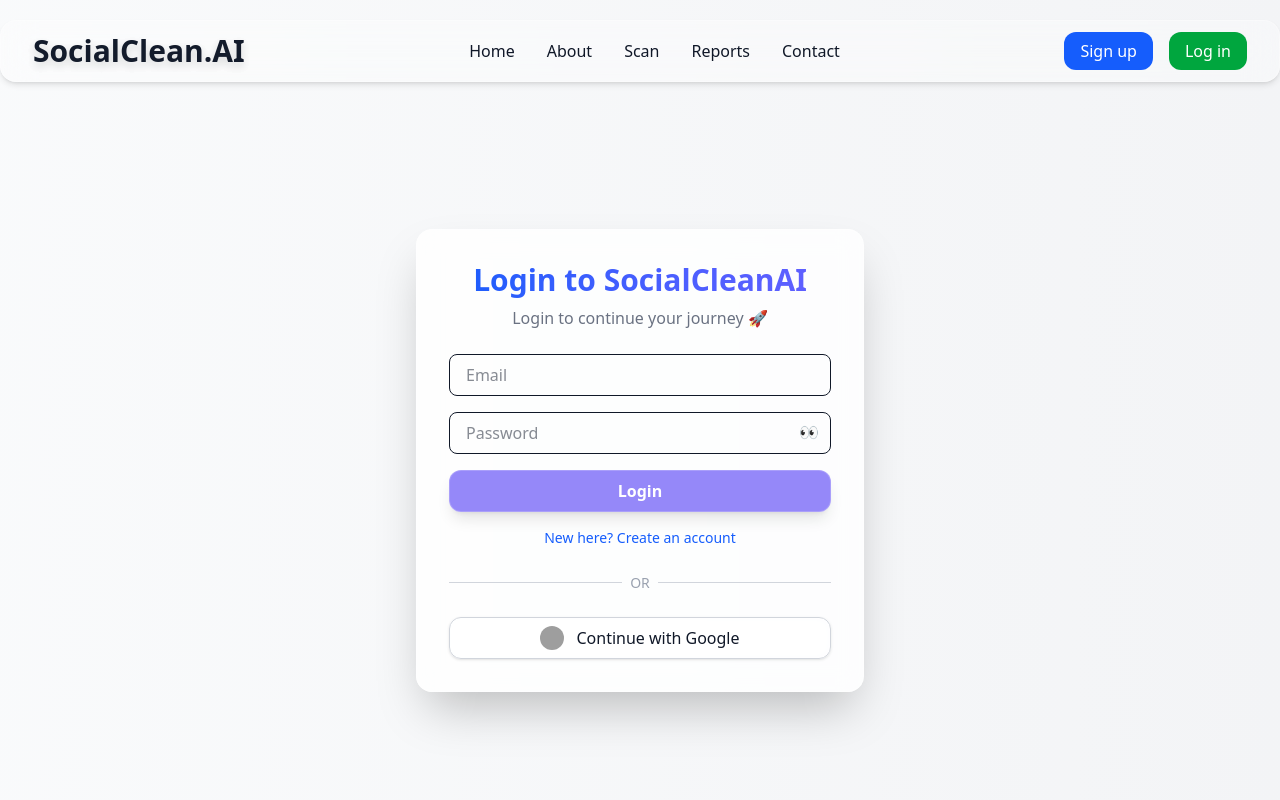
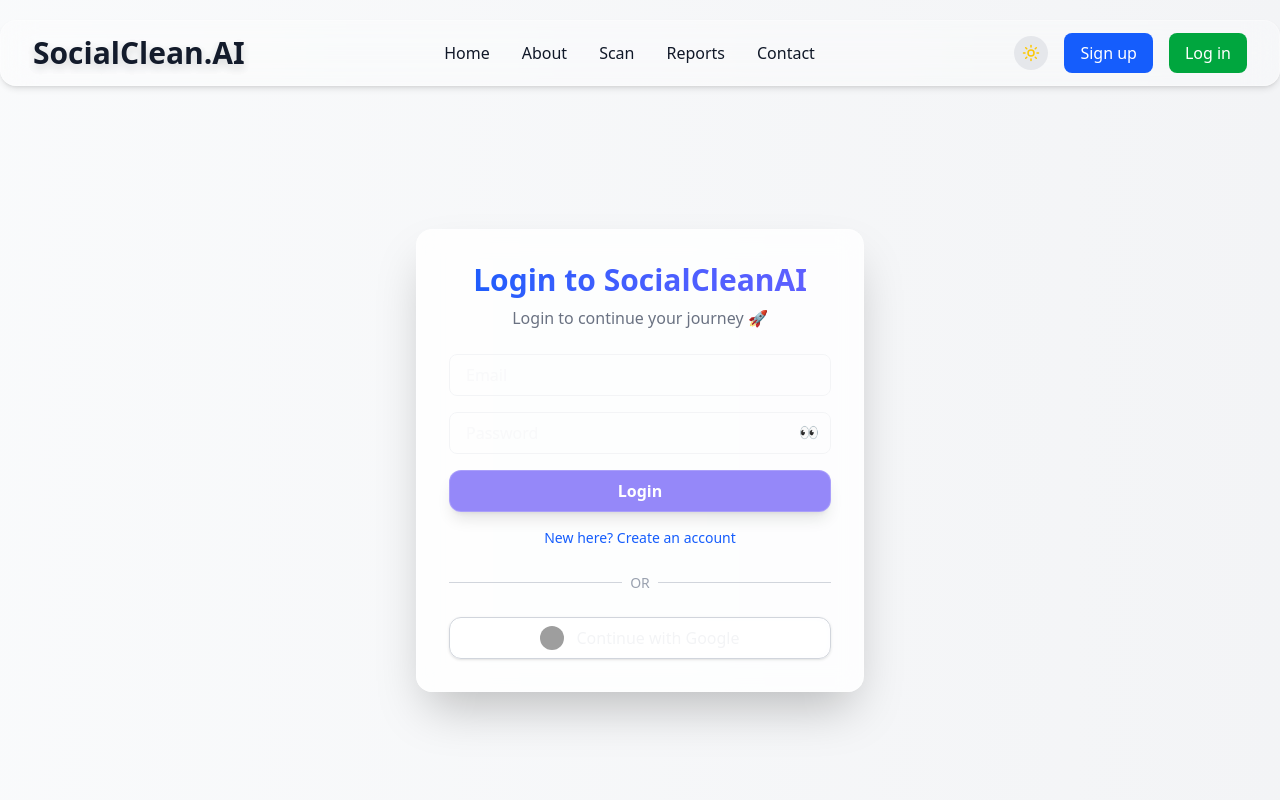
Before and after one commit to arfatkazi/SocialClean.AI, a React (Vite) app in the folder frontend/socialcleanAI/: page /login in a window 1280 px wide. Shown: the top 800 px of the page. Built offline with nearby package versions, Linux system fonts and the light colour scheme; grey boxes are pictures that could not be loaded.

Commit message:
backend scan feature added

```diff
--- a/frontend/socialcleanAI/package.json
+++ b/frontend/socialcleanAI/package.json
@@ -11,7 +11,7 @@
   },
   "dependencies": {
     "@studio-freight/lenis": "^1.0.42",
-    "@tailwindcss/vite": "^4.1.13",
+    "@tailwindcss/vite": "^4.1.16",
     "framer-motion": "^12.23.12",
     "lottie-react": "^2.4.1",
     "lucide-react": "^0.543.0",
@@ -21,7 +21,8 @@
     "react-router-dom": "^7.8.2",
     "react-spinners": "^0.17.0",
     "recharts": "^3.3.0",
-    "swiper": "^12.0.1"
+    "swiper": "^12.0.1",
+    "tailwindcss": "^4.1.16"
   },
   "devDependencies": {
     "@eslint/js": "^9.33.0",
@@ -34,7 +35,6 @@
     "eslint-plugin-react-refresh": "^0.4.20",
     "globals": "^16.3.0",
     "postcss": "^8.5.6",
-    "tailwindcss": "^4.1.13",
     "vite": "^7.1.2"
   }
 }
--- a/frontend/socialcleanAI/src/App.jsx
+++ b/frontend/socialcleanAI/src/App.jsx
@@ -22,7 +22,6 @@
 
 /* ==========================================================
    ✅ SCROLL TO TOP ON ROUTE CHANGE
-   - Automatically scrolls user to top on every route change
 ========================================================== */
 function ScrollToTop() {
   const { pathname } = useLocation();
@@ -34,8 +33,6 @@
 
 /* ==========================================================
    ✅ PROTECTED ROUTE COMPONENT
-   - Restricts access to authenticated users only
-   - Redirects to /login if no valid token found
 ========================================================== */
 function ProtectedRoute({ children }) {
   const token = localStorage.getItem("token");
@@ -55,11 +52,9 @@
 
   /* ==========================================================
      🌀 Initialize Smooth Scroll using Lenis
-     - Applies smooth scroll only inside the main container
   =========================================================== */
   useEffect(() => {
     if (!mainRef.current) return;
-
     const lenis = new Lenis({
       duration: 1.2,
       smooth: true,
@@ -75,13 +70,11 @@
       requestAnimationFrame(raf);
     }
     requestAnimationFrame(raf);
-
     return () => lenis.destroy();
   }, []);
 
   /* ==========================================================
-     ⏳ Loading Screen Fade-out Effect
-     - Displays the loading animation for 2 seconds
+     ⏳ Loading Screen Fade-out
   =========================================================== */
   useEffect(() => {
     const timer = setTimeout(() => {
@@ -91,19 +84,34 @@
     return () => clearTimeout(timer);
   }, []);
 
+  /* ==========================================================
+     🌗 Theme: Sync Global Tailwind Dark/Light Mode
+     - Default = dark
+     - Restores from localStorage
+     - Works globally for all pages
+  =========================================================== */
+  useEffect(() => {
+    const savedTheme = localStorage.getItem("theme") || "dark";
+    if (savedTheme === "light") {
+      document.documentElement.classList.remove("dark");
+    } else {
+      document.documentElement.classList.add("dark");
+    }
+  }, []);
+
   if (loading) return <Loading fadeOut={fadeOut} />;
 
   /* ==========================================================
      🧭 APP STRUCTURE
-     - Navbar + Main Content + Footer
-     - Routes are inside <main> container
   =========================================================== */
+
+  // bg-gray-50 dark:bg-gray-950 text-gray-900 dark:text-white
   return (
-    <div className="flex flex-col min-h-screen bg-gray-50 dark:bg-gray-950 text-gray-900 dark:text-white transition-colors duration-300">
+    <div className="flex flex-col min-h-screen  transition-colors duration-300">
       <ScrollToTop />
       <Navbar />
 
-      {/* Scrollable main content */}
+      {/* Main Scrollable Content */}
       <main ref={mainRef} className="flex-grow overflow-y-auto relative">
         <div className="min-h-screen">
           <Routes>
@@ -137,7 +145,7 @@
             <Route path="/forgot-password" element={<ForgotPassword />} />
             <Route path="/reset-password/:token" element={<ResetPassword />} />
 
-            {/* 🚧 404 fallback (optional) */}
+            {/* 🚧 404 fallback */}
             <Route path="*" element={<Navigate to="/" replace />} />
           </Routes>
         </div>
--- a/frontend/socialcleanAI/src/components/Navbar.jsx
+++ b/frontend/socialcleanAI/src/components/Navbar.jsx
@@ -1,10 +1,17 @@
-import { useState } from "react";
-import { Link } from "react-router-dom";
+import { useState, useEffect } from "react";
+import { Link, useLocation, useNavigate } from "react-router-dom";
 import { motion } from "framer-motion";
-import MobileMenu from "./MobileMenu"; // import the new component
+import { Sun, Moon, LogOut, User } from "lucide-react";
+import MobileMenu from "./MobileMenu";
 
 export default function Navbar() {
   const [isOpen, setIsOpen] = useState(false);
+  const [isAuthenticated, setIsAuthenticated] = useState(false);
+  const [menuOpen, setMenuOpen] = useState(false);
+  const [darkMode, setDarkMode] = useState(true); // default dark
+
+  const location = useLocation();
+  const navigate = useNavigate();
 
   const navLinks = [
     { to: "/", label: "Home" },
@@ -13,6 +20,43 @@
     { to: "/reports", label: "Reports" },
     { to: "/contact", label: "Contact" },
   ];
+
+  // ✅ Auth state
+  useEffect(() => {
+    const token = localStorage.getItem("token");
+    setIsAuthenticated(!!token);
+  }, [location.pathname]);
+
+  // ✅ Dark mode setup
+  useEffect(() => {
+    const savedTheme = localStorage.getItem("theme");
+    if (savedTheme === "light") {
+      setDarkMode(false);
+      document.documentElement.classList.remove("dark");
+    } else {
+      setDarkMode(true);
+      document.documentElement.classList.add("dark");
+    }
+  }, []);
+
+  const toggleDarkMode = () => {
+    const newMode = !darkMode;
+    setDarkMode(newMode);
+    if (newMode) {
+      document.documentElement.classList.add("dark");
+      localStorage.setItem("theme", "dark");
+    } else {
+      document.documentElement.classList.remove("dark");
+      localStorage.setItem("theme", "light");
+    }
+  };
+
+  // ✅ Logout
+  const handleLogout = () => {
+    localStorage.removeItem("token");
+    setIsAuthenticated(false);
+    navigate("/login");
+  };
 
   const itemVariants = {
     hidden: { opacity: 0, y: -20 },
@@ -38,14 +82,14 @@
           whileHover={{ scale: 1.1, color: "#6366f1" }}
         >
           <Link
+            to="/"
             className="text-2xl sm:text-3xl font-bold text-gray-900 dark:text-white drop-shadow-lg"
-            to="/"
           >
             SocialClean.AI
           </Link>
         </motion.div>
 
-        {/* Desktop Links */}
+        {/* Links */}
         <div className="hidden md:flex flex-1 justify-center space-x-8">
           {navLinks.map((link) => (
             <motion.div
@@ -55,8 +99,12 @@
               animate="show"
             >
               <Link
-                className="text-gray-900 dark:text-white font-medium transition-all duration-300 hover:text-indigo-700 dark:hover:text-indigo-400"
                 to={link.to}
+                className={`text-gray-900 dark:text-white font-medium transition-all duration-300 hover:text-indigo-700 dark:hover:text-indigo-400 ${
+                  location.pathname === link.to
+                    ? "text-indigo-600 dark:text-indigo-400 font-semibold"
+                    : ""
+                }`}
               >
                 {link.label}
               </Link>
@@ -64,36 +112,64 @@
           ))}
         </div>
 
-        {/* Desktop Auth Buttons */}
-        <div className="hidden md:flex flex-shrink-0 space-x-3 sm:space-x-4">
-          <motion.div
-            whileHover={{
-              scale: 1.05,
-              y: -1,
-              boxShadow: "0px 4px 10px rgba(0,0,0,0.15)",
-            }}
+        {/* Right Section */}
+        <div className="hidden md:flex items-center space-x-4">
+          {/* Toggle */}
+          <motion.button
+            onClick={toggleDarkMode}
+            whileHover={{ rotate: 15, scale: 1.1 }}
+            className="p-2 rounded-full bg-gray-200 dark:bg-gray-700 hover:bg-gray-300 dark:hover:bg-gray-600 transition"
           >
+            {darkMode ? (
+              <Sun className="text-yellow-400" size={18} />
+            ) : (
+              <Moon className="text-gray-900" size={18} />
+            )}
+          </motion.button>
+
+          {/* Auth buttons */}
+          {!isAuthenticated ? (
+            <>
               <Link
-              className="px-3 sm:px-4 py-1.5 sm:py-2 rounded-lg sm:rounded-xl bg-blue-600 text-white font-medium hover:bg-indigo-700 transition-all duration-200 text-sm sm:text-base"
+                className="px-4 py-2 rounded-lg bg-blue-600 text-white font-medium hover:bg-indigo-700 transition"
                 to="/signup"
               >
                 Sign up
               </Link>
-          </motion.div>
-          <motion.div
-            whileHover={{
-              scale: 1.05,
-              y: -1,
-              boxShadow: "0px 4px 10px rgba(0,0,0,0.15)",
-            }}
-          >
               <Link
-              className="px-3 sm:px-4 py-1.5 sm:py-2 rounded-lg sm:rounded-xl bg-green-600 text-white font-medium hover:bg-emerald-700 transition-all duration-200 text-sm sm:text-base"
+                className="px-4 py-2 rounded-lg bg-green-600 text-white font-medium hover:bg-emerald-700 transition"
                 to="/login"
               >
                 Log in
               </Link>
-          </motion.div>
+            </>
+          ) : (
+            <div className="relative">
+              <button
+                onClick={() => setMenuOpen(!menuOpen)}
+                className="flex items-center gap-2 px-4 py-2 rounded-lg bg-indigo-600 text-white font-medium hover:bg-indigo-700 transition"
+              >
+                <User size={18} /> My Account
+              </button>
+              {menuOpen && (
+                <div className="absolute right-0 mt-2 w-40 bg-white dark:bg-gray-800 rounded-lg shadow-lg border border-gray-200 dark:border-gray-700">
+                  <Link
+                    to="/dashboard"
+                    className="block px-4 py-2 text-sm hover:bg-gray-100 dark:hover:bg-gray-700"
+                    onClick={() => setMenuOpen(false)}
+                  >
+                    Dashboard
+                  </Link>
+                  <button
+                    onClick={handleLogout}
+                    className="w-full text-left px-4 py-2 text-sm flex items-center gap-2 text-red-600 hover:bg-red-50 dark:hover:bg-red-700 dark:hover:text-white"
+                  >
+                    <LogOut size={16} /> Logout
+                  </button>
+                </div>
+              )}
+            </div>
+          )}
         </div>
 
         {/* Mobile Menu Button */}
@@ -103,7 +179,6 @@
           initial={false}
           animate={isOpen ? "open" : "closed"}
         >
-          {/* Top Line */}
           <motion.span
             variants={{
               closed: { rotate: 0, y: -6 },
@@ -112,7 +187,6 @@
             transition={{ type: "spring", stiffness: 260, damping: 20 }}
             className="absolute w-6 h-0.5 bg-gray-800 dark:bg-gray-200 rounded-full origin-center"
           />
-          {/* Middle Line */}
           <motion.span
             variants={{
               closed: { opacity: 1, scaleX: 1 },
@@ -121,7 +195,6 @@
             transition={{ duration: 0.2 }}
             className="absolute w-6 h-0.5 bg-gray-800 dark:bg-gray-200 rounded-full origin-center"
           />
-          {/* Bottom Line */}
           <motion.span
             variants={{
               closed: { rotate: 0, y: 6 },
@@ -133,8 +206,13 @@
         </motion.button>
       </div>
 
-      {/* Mobile Menu */}
-      <MobileMenu isOpen={isOpen} setIsOpen={setIsOpen} navLinks={navLinks} />
+      <MobileMenu
+        isOpen={isOpen}
+        setIsOpen={setIsOpen}
+        navLinks={navLinks}
+        isAuthenticated={isAuthenticated}
+        handleLogout={handleLogout}
+      />
     </nav>
   );
 }
--- a/frontend/socialcleanAI/src/index.css
+++ b/frontend/socialcleanAI/src/index.css
@@ -1,26 +1,52 @@
 @import "tailwindcss";
+@reference "tailwindcss";
 
-/* Optional: smooth background transition */
+/* ======================================================
+   🌗 GLOBAL THEME FIXED for Tailwind v4
+   - Keeps your exact colors and transitions
+   - No style/animation/layout change
+====================================================== */
+
+/* Default (light mode) */
 html {
-  transition: background-color 0.3s, color 0.3s;
+  background-color: #f9fafb;
+  color-scheme: light;
+  transition: background-color 0.4s ease, color 0.4s ease;
 }
 
-/* ===== Custom Scrollbar ===== */
-
-/* Chrome, Edge, Safari */
-::-webkit-scrollbar {
-  width: 10px; /* thickness */
+/* Dark mode */
+html.dark {
+  background-color: #0f172a;
+  color-scheme: dark;
 }
 
-::-webkit-scrollbar-track {
-  background: transparent; /* transparent track */
+/* Base styles */
+body {
+  /* ✅ Tailwind 4 needs @apply + @reference to work with utilities */
+  @apply transition-colors duration-300;
+  color: rgb(17 24 39); /* text-gray-900 */
+  background-color: rgb(249 250 251); /* bg-gray-50 */
+
+  /* Dark mode */
+  html.dark & {
+    color: rgb(243 244 246); /* text-gray-100 */
+    background-color: rgb(3 7 18); /* bg-gray-950 */
+  }
 }
 
+/* ======================================================
+   🎚️ SCROLLBAR STYLES
+====================================================== */
+::-webkit-scrollbar {
+  width: 10px;
+}
+::-webkit-scrollbar-track {
+  background: transparent;
+}
 ::-webkit-scrollbar-thumb {
-  background: linear-gradient(180deg, #6366f1, #4338ca); /* gradient purple */
+  background: linear-gradient(180deg, #6366f1, #4338ca);
   border-radius: 8px;
 }
-
 ::-webkit-scrollbar-thumb:hover {
   background: linear-gradient(180deg, #4f46e5, #312e81);
 }
--- a/frontend/socialcleanAI/src/pages/Reports.jsx
+++ b/frontend/socialcleanAI/src/pages/Reports.jsx
@@ -1,13 +1,11 @@
-// pages/Reports.js
 export default function Reports() {
   return (
-    <section className="py-16 px-6 text-center">
+    <section className="py-16 px-6 text-center bg-gray-50 dark:bg-gray-900 text-gray-800 dark:text-gray-200 transition-colors duration-500">
       <h1 className="text-3xl md:text-4xl font-bold mb-4 mt-20">
         📊 Reports & Analytics
       </h1>
       <p className="text-gray-600 dark:text-gray-300 max-w-xl mx-auto">
-        Here you’ll see detailed reports of your scanned content — stats,
-        charts, and weekly summaries. 🚀 (Coming soon in Phase 2)
+        View your scan results, AI analytics, and summaries. (Coming soon)
       </p>
       <div className="mt-8">
         <div className="p-6 rounded-xl bg-white dark:bg-gray-800 shadow-lg max-w-md mx-auto">
--- a/frontend/socialcleanAI/src/pages/Scan.jsx
+++ b/frontend/socialcleanAI/src/pages/Scan.jsx
@@ -136,7 +136,7 @@
   };
 
   return (
-    <div className="px-4 py-6 max-w-5xl mx-auto">
+    <div className="px-4 py-6 max-w-5xl mx-auto mt-50">
       {/* Page Heading */}
       <h2 className="text-3xl font-bold mb-8 text-center text-gray-900 dark:text-white">
         Scan Your Accounts
--- a/frontend/socialcleanAI/tailwind.config.js
+++ b/frontend/socialcleanAI/tailwind.config.js
@@ -1,13 +1,6 @@
-/** @type {import('tailwindcss').Config} */
 export default {
-  darkMode: "class", // must be "class"
-  content: ["./index.html", "./src/**/*.{js,ts,jsx,tsx}"],
-  theme: {
-    extend: {
-      colors: {
-        "custom-dark": "rgb(22, 31, 48)", // <-- your custom color
-      },
-    },
-  },
+  darkMode: "class",
+  content: ["./index.html", "./src/**/*.{js,jsx,ts,tsx}"],
+  theme: { extend: {} },
   plugins: [],
 };
--- a/frontend/socialcleanAI/vite.config.js
+++ b/frontend/socialcleanAI/vite.config.js
@@ -3,8 +3,5 @@
 import tailwindcss from "@tailwindcss/vite";
 
 export default defineConfig({
-  plugins: [
-    react(),
-    tailwindcss(), // integrates Tailwind with Vite
-  ],
+  plugins: [react(), tailwindcss()],
 });
```
Also changed, not shown: frontend/socialcleanAI/src/pages/Homepage.jsx (+16 -1 lines), 1 other file (tests, documents, lock files or other folders). Lines whose indentation alone changed are shown as unchanged.
